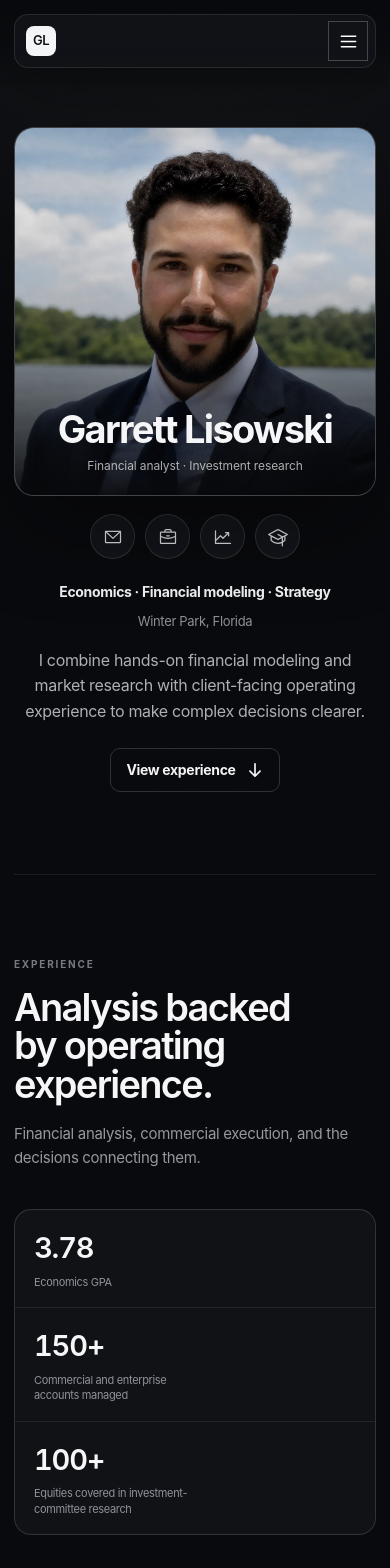
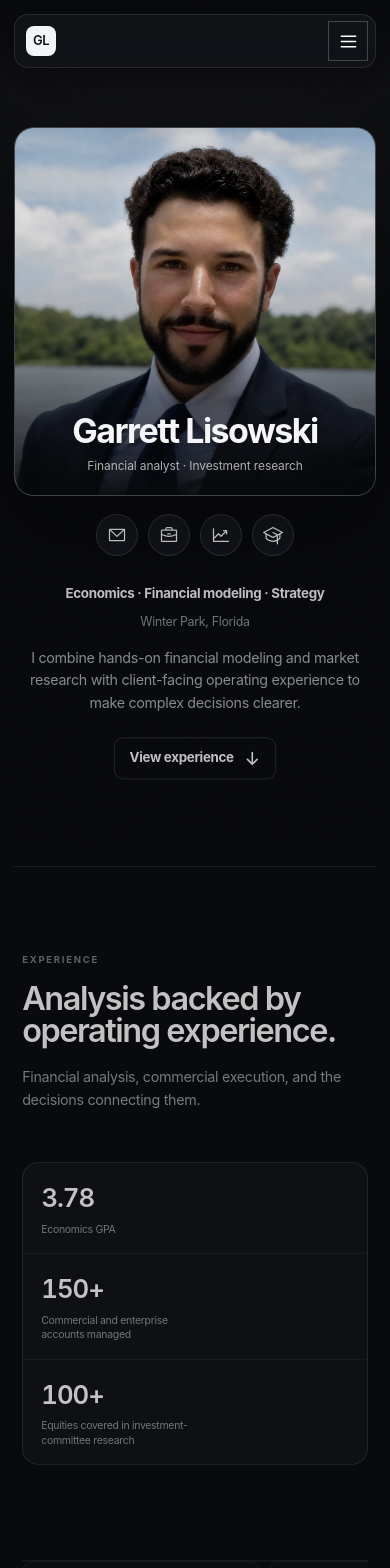
Before and after one commit to garrettistrading/GarrettLisowski.com, a Next.js app: page / in a window 390 px wide. Shown: the top 1568 px of the page. Built offline with nearby package versions, Linux system fonts and the light colour scheme.

Commit message:
feat: add centered scroll focus treatment

```diff
--- a/app/globals.css
+++ b/app/globals.css
@@ -1617,7 +1617,7 @@ ul { margin: 0; padding: 0; }
 .reveal-pending {
   opacity: 0;
   transform: translateY(28px);
-  transition: opacity 650ms ease, transform 650ms cubic-bezier(.2,.8,.2,1);
+  transition: opacity 650ms ease, transform 650ms cubic-bezier(.2,.8,.2,1), scale 560ms cubic-bezier(.2,.8,.2,1);
 }
 .reveal-pending.reveal-visible { opacity: 1; transform: translateY(0); }
 
@@ -1833,7 +1833,7 @@ table caption {
   --green: #7db8ff;
   --green-light: #9bc8ff;
   --signal: #7db8ff;
-  --profile-width: min(900px, calc(100vw - 48px));
+  --profile-width: min(820px, calc(100vw - 48px));
   background:
     radial-gradient(circle at 50% -8rem, rgba(255,255,255,.065), transparent 34rem),
     var(--paper);
@@ -1870,7 +1870,7 @@ table caption {
   border: 1px solid rgba(255,255,255,.1);
   border-radius: 14px;
   box-shadow: 0 18px 60px rgba(0,0,0,.28);
-  max-width: 860px;
+  max-width: 800px;
   min-height: 52px;
   padding: 6px 7px 6px 11px;
   width: calc(100vw - 40px);
@@ -1901,7 +1901,7 @@ table caption {
   gap: 0;
   min-height: auto;
   padding: 132px 0 110px;
-  width: min(680px, calc(100vw - 48px));
+  width: min(600px, calc(100vw - 48px));
 }
 
 .profile-home .hero-portrait {
@@ -1924,8 +1924,8 @@ table caption {
 
 .profile-home .hero-portrait-frame img {
   filter: contrast(1.035) saturate(.72) brightness(.91);
-  object-position: center 42%;
-  transform: scale(1.015);
+  object-position: 50% 50%;
+  transform: scale(1.04);
 }
 
 .profile-home .hero-portrait figcaption {
@@ -1938,7 +1938,7 @@ table caption {
 }
 
 .profile-home .hero-portrait figcaption h1 {
-  font-size: clamp(38px, 6vw, 54px);
+  font-size: clamp(36px, 5.6vw, 48px);
   font-weight: 650;
   letter-spacing: -.045em;
   line-height: .98;
@@ -1967,10 +1967,10 @@ table caption {
   border-radius: 50%;
   color: #d8d9de;
   display: inline-flex;
-  height: 48px;
+  height: 44px;
   justify-content: center;
   transition: background 180ms ease, border-color 180ms ease, color 180ms ease, transform 180ms ease;
-  width: 48px;
+  width: 44px;
 }
 
 .profile-home .hero-quick-links a:hover {
@@ -2016,10 +2016,10 @@ table caption {
 
 .profile-home .hero-support {
   color: #adafb7;
-  font-size: 17px;
+  font-size: 16px;
   line-height: 1.58;
   margin-top: 17px;
-  max-width: 600px;
+  max-width: 560px;
 }
 
 .profile-home .primary-action {
@@ -2042,14 +2042,14 @@ table caption {
 .profile-home .selected-work,
 .profile-home .background-section {
   border-top: 1px solid var(--line);
-  padding: 104px 0 116px;
+  padding: 92px 0 104px;
   width: var(--profile-width);
 }
 
 .profile-home .portfolio-section-heading.compact-heading {
   display: block;
   margin-bottom: 52px;
-  max-width: 720px;
+  max-width: 650px;
 }
 
 .profile-home .portfolio-section-heading > p,
@@ -2066,11 +2066,11 @@ table caption {
 }
 
 .profile-home .portfolio-section-heading h2 {
-  font-size: clamp(38px, 5.4vw, 52px);
+  font-size: clamp(36px, 5vw, 46px);
   letter-spacing: -.045em;
   line-height: 1.02;
   margin-top: 16px;
-  max-width: 700px;
+  max-width: 640px;
 }
 
 .profile-home .portfolio-section-heading > span {
@@ -2097,7 +2097,7 @@ table caption {
   padding: 22px;
 }
 .profile-home .experience-evidence div + div { border-color: var(--line); padding-left: 22px; }
-.profile-home .experience-evidence strong { font-size: 29px; letter-spacing: -.04em; }
+.profile-home .experience-evidence strong { font-size: 27px; letter-spacing: -.04em; }
 .profile-home .experience-evidence span { color: #8f929b; font-size: 11px; }
 
 .profile-home .career-timeline {
@@ -2170,7 +2170,7 @@ table caption {
   background: #e8e9e7;
   border: 0;
   border-radius: 0;
-  min-height: 450px;
+  min-height: 410px;
   padding: clamp(16px, 3vw, 30px);
 }
 .profile-home .project-preview .research-visual {
@@ -2204,7 +2204,7 @@ table caption {
   transform: translate(3px,-3px);
 }
 .profile-home .project-information h3 {
-  font-size: clamp(27px, 4vw, 38px);
+  font-size: clamp(26px, 3.7vw, 35px);
   letter-spacing: -.035em;
   margin: 8px 0 11px;
 }
@@ -2276,7 +2276,7 @@ table caption {
   width: var(--profile-width);
 }
 .profile-home .contact-copy h2 {
-  font-size: clamp(37px,5.2vw,52px);
+  font-size: clamp(35px,4.8vw,46px);
   letter-spacing: -.045em;
   margin-top: 16px;
   max-width: 720px;
@@ -2296,6 +2296,21 @@ table caption {
 .profile-home .portfolio-footer .wordmark-symbol { background: #f2f3f5; color: #101115; }
 .profile-home .portfolio-footer p,
 .profile-home .portfolio-footer > span { color: #696c75; }
+
+.profile-home .focus-scale-target {
+  opacity: .78;
+  scale: .955;
+  transform-origin: center center;
+}
+
+.profile-home .focus-scale-target:not(.reveal-pending) {
+  transition: opacity 560ms ease, scale 560ms cubic-bezier(.2,.8,.2,1);
+}
+
+.profile-home .focus-scale-target.is-scroll-focus {
+  opacity: 1;
+  scale: 1;
+}
 
 @media (max-width: 820px) {
   .profile-home { --profile-width: calc(100vw - 36px); }
@@ -2308,6 +2323,9 @@ table caption {
     right: 18px;
   }
   .profile-home .portfolio-hero { padding-top: 118px; }
+  .profile-home .experience-evidence { grid-template-columns: repeat(3, 1fr); }
+  .profile-home .experience-evidence div { padding-left: 18px; padding-right: 18px; }
+  .profile-home .experience-evidence div + div { border-left: 1px solid var(--line); border-top: 0; padding-left: 18px; }
   .profile-home .career-timeline { grid-template-columns: 1fr; }
   .profile-home .career-timeline .additional-experience { grid-template-columns: 1fr; }
   .profile-home .credential-grid { grid-template-columns: 1fr; }
@@ -2323,20 +2341,20 @@ table caption {
     width: calc(100vw - 28px);
   }
   .profile-home .hero-portrait { aspect-ratio: .98 / 1; border-radius: 20px; }
-  .profile-home .hero-portrait-frame img { object-position: center 42%; }
+  .profile-home .hero-portrait-frame img { object-position: 50% 50%; }
   .profile-home .hero-portrait figcaption { bottom: 21px; left: 18px; right: 18px; }
-  .profile-home .hero-portrait figcaption h1 { font-size: 38px; }
+  .profile-home .hero-portrait figcaption h1 { font-size: 34px; }
   .profile-home .hero-portrait figcaption p { font-size: 12px; }
   .profile-home .hero-quick-links { gap: 10px; }
-  .profile-home .hero-quick-links a { height: 45px; width: 45px; }
+  .profile-home .hero-quick-links a { height: 42px; width: 42px; }
   .profile-home .hero-profile-line { display: grid; }
   .profile-home .hero-profile-line span::before { content: none; }
-  .profile-home .hero-support { font-size: 16px; }
+  .profile-home .hero-support { font-size: 15px; }
   .profile-home .experience-section,
   .profile-home .selected-work,
   .profile-home .background-section { padding: 82px 0 92px; }
   .profile-home .portfolio-section-heading.compact-heading { margin-bottom: 40px; }
-  .profile-home .portfolio-section-heading h2 { font-size: 38px; }
+  .profile-home .portfolio-section-heading h2 { font-size: 34px; }
   .profile-home .experience-evidence { grid-template-columns: 1fr; }
   .profile-home .experience-evidence div { min-height: 0; padding: 17px 19px; }
   .profile-home .experience-evidence div + div { border-left: 0; border-top: 1px solid var(--line); padding-left: 19px; }
@@ -2361,14 +2379,22 @@ table caption {
   .profile-home .project-card-link { border-radius: 17px; }
   .profile-home .project-preview { min-height: 325px; padding: 10px; }
   .profile-home .project-information { padding: 22px 20px 23px; }
-  .profile-home .project-information h3 { font-size: 29px; }
+  .profile-home .project-information h3 { font-size: 26px; }
   .profile-home .project-summary { font-size: 12px; }
   .profile-home .project-role { grid-template-columns: 1fr; }
   .profile-home .credential-card { padding: 23px; }
   .profile-home .skills-story { gap: 30px; }
   .profile-home .skill-groups article { grid-template-columns: 1fr; }
   .profile-home .contact-section { margin-bottom: 76px; padding: 32px 24px; }
-  .profile-home .contact-copy h2 { font-size: 38px; }
+  .profile-home .contact-copy h2 { font-size: 34px; }
   .profile-home .portfolio-footer { grid-template-columns: 1fr auto; }
   .profile-home .portfolio-footer p { grid-column: 1 / -1; }
 }
+
+@media (prefers-reduced-motion: reduce) {
+  .profile-home .focus-scale-target,
+  .profile-home .focus-scale-target.is-scroll-focus {
+    opacity: 1;
+    scale: 1;
+  }
+}
--- a/components/ScrollReveals.tsx
+++ b/components/ScrollReveals.tsx
@@ -7,7 +7,13 @@ export function ScrollReveals() {
     if (window.matchMedia("(prefers-reduced-motion: reduce)").matches) return;
 
     const elements = Array.from(document.querySelectorAll<HTMLElement>("[data-reveal]"));
+    const focusElements = Array.from(
+      document.querySelectorAll<HTMLElement>(
+        ".profile-home .hero-portrait, .profile-home .hero-statement, .profile-home .portfolio-section-heading, .profile-home .experience-evidence, .profile-home .career-timeline, .profile-home .project-feature, .profile-home .credential-grid, .profile-home .skills-story, .profile-home .contact-section",
+      ),
+    );
     elements.forEach((element) => element.classList.add("reveal-pending"));
+    focusElements.forEach((element) => element.classList.add("focus-scale-target"));
 
     const observer = new IntersectionObserver(
       (entries) => {
@@ -21,7 +27,57 @@ export function ScrollReveals() {
     );
 
     elements.forEach((element) => observer.observe(element));
-    return () => observer.disconnect();
+
+    let frame = 0;
+    const updateFocus = () => {
+      frame = 0;
+      const viewportHeight = window.innerHeight;
+      const viewportCenter = viewportHeight / 2;
+      let focusedElement: HTMLElement | null = null;
+      let closestDistance = Number.POSITIVE_INFINITY;
+
+      focusElements.forEach((element) => {
+        const rect = element.getBoundingClientRect();
+        if (rect.bottom <= 0 || rect.top >= viewportHeight) return;
+
+        const visibleTop = Math.max(rect.top, 0);
+        const visibleBottom = Math.min(rect.bottom, viewportHeight);
+        const visibleCenter = (visibleTop + visibleBottom) / 2;
+        const distance = Math.abs(visibleCenter - viewportCenter);
+
+        if (distance < closestDistance) {
+          closestDistance = distance;
+          focusedElement = element;
+        }
+      });
+
+      if (window.scrollY < 48 && focusElements[0]) {
+        focusedElement = focusElements[0];
+      }
+
+      focusElements.forEach((element) => {
+        element.classList.toggle("is-scroll-focus", element === focusedElement);
+      });
+    };
+
+    const requestFocusUpdate = () => {
+      if (frame) return;
+      frame = window.requestAnimationFrame(updateFocus);
+    };
+
+    updateFocus();
+    window.addEventListener("scroll", requestFocusUpdate, { passive: true });
+    window.addEventListener("resize", requestFocusUpdate);
+
+    return () => {
+      observer.disconnect();
+      window.removeEventListener("scroll", requestFocusUpdate);
+      window.removeEventListener("resize", requestFocusUpdate);
+      if (frame) window.cancelAnimationFrame(frame);
+      focusElements.forEach((element) => {
+        element.classList.remove("focus-scale-target", "is-scroll-focus");
+      });
+    };
   }, []);
 
   return null;
```
